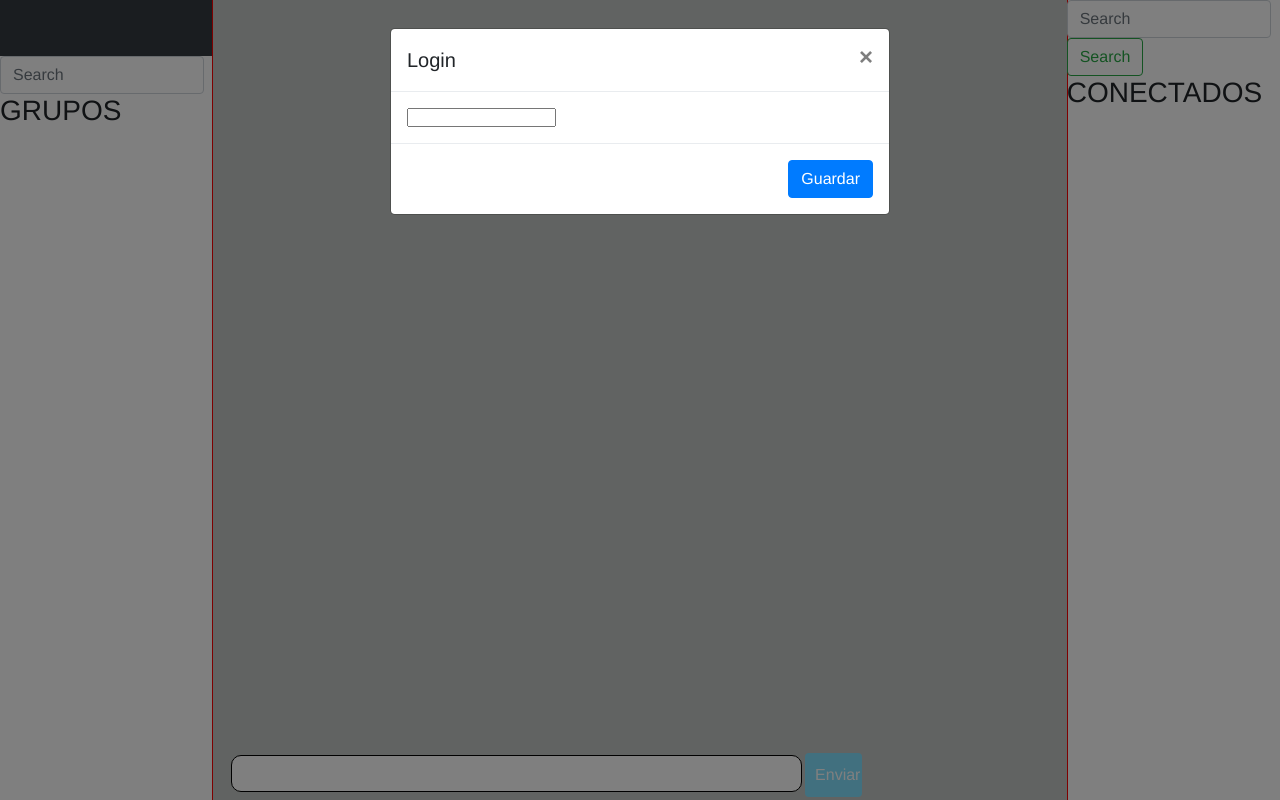
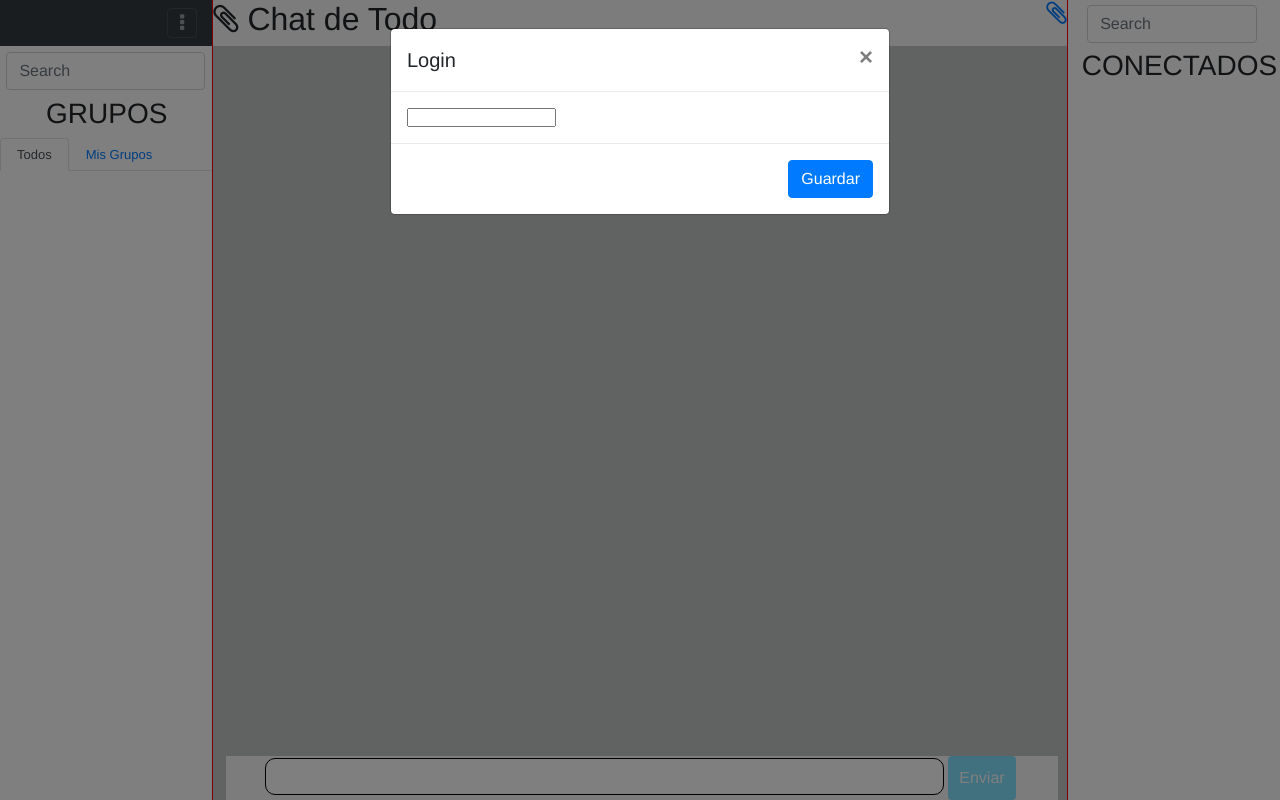
Before and after one commit to carolina-silvag/chat-heroku, a website: page index.html in a window 1280 px wide. Drawn offline with nearby package versions, Linux system fonts and the light colour scheme; no server answers.

Commit message:
chat funciona

```diff
--- a/assets/css/main.css
+++ b/assets/css/main.css
@@ -3,34 +3,32 @@
   padding: 0;
   box-sizing: border-box;
 }
-.row {
-  /*padding: 0 !important;*/
-  /*margin-left: 0 !important;*/
-}
-.navUser {
-  padding: 0 !important;
-}
-.fija {
-  position: fixed;
-}
-/*.pos-f-t {
-  position: fixed;
-}*/
 body {
   font: 13px Helvetica, Arial;
 }
+
+.user {
+  padding: 0 !important;
+}
+.searchGrupo input, .searchConnected input{
+  width: 100% !important;
+  margin: 3% 0 3% 3%;
+}
+
 .messages {
   height: 100vh;
   background-color: #c3c7c4;
   outline: 1px solid red;
+  padding: 0 !important;
 }
 
 .containerMsg {
-  background-color: #c3c7c4;
-  padding: 3px;
+  margin: 0 1% 0 1%;
+  background-color: #f8f9fa;
+  padding: 0 3% 0 3%;
   position: fixed;
   bottom: 0;
-  width: 50%;
+  width: 65%;
 }
 .containerMsg input {
   border: 1px solid #000;
@@ -58,5 +56,20 @@ body {
 }
 
 .userConect {
-  padding-left: 0 !important;
+  margin: 0 !important;
+
 }
+
+.titular {
+  width: 100%;
+  background-color: #f8f9fa;
+  overflow: hidden;
+}
+.chat {
+  display: inline-block;
+  float: left;
+}
+.eventos li {
+  display:  inline-block;
+  float: right;
+}
--- a/index.html
+++ b/index.html
@@ -10,33 +10,61 @@
   <body>
     <section class="container-fluid">
       <div class="row">
-        <div class="col-md-2 navUser" >
-          <div class="fija">
+        <div class="col-md-2 user" >
           <div class="pos-f-t">
             <div class="collapse" id="navbarToggleExternalContent">
               <div class="bg-dark p-4">
-                  <h4 class="text-white">Collapsed content</h4>
-                  <span class="text-muted">Toggleable via the navbar brand.</span>
-                </div>
-                <div class="bg-dark p-4">
-                  <span class="text-muted">Toggleable via the navbar brand.</span>
+                <a class="dropdown-item" href="#">SALIR</a>
+                <div class="dropdown-divider"></div>
+                <a class="dropdown-item" href="#">Tus Grupos</a>
+                <a class="dropdown-item" href="#">Crear Grupo</a>
               </div>
             </div>
             <nav class="navbar navbar-dark bg-dark">
               <span id="user"></span>
               <button class="navbar-toggler rigth" type="button" data-toggle="collapse" data-target="#navbarToggleExternalContent" aria-controls="navbarToggleExternalContent" aria-expanded="false" aria-label="Toggle navigation">
-                  <span class="navbar-toggler-icon"></span>
+                <span class="fa fa-ellipsis-v"></span>
               </button>
             </nav>
           </div>
-            <form class="form-inline">
+          <form class="form-inline searchGrupo">
             <input class="form-control mr-sm-2" type="search" placeholder="Search" aria-label="Search">
-              <button class="btn btn-outline-success my-2 my-sm-0" type="submit">Search</button>
           </form>
-            <h3>GRUPOS</h3>
+          <h3 class="text-center">GRUPOS</h3>
+          <div class="row">
+            <div class="col-lg-12 col-md-12 col-sm-12 col-xs-12">
+              <ul class="nav nav-tabs" id="myTab" role="tablist">
+                <li class="nav-item">
+                  <a class="nav-link active" id="home-tab" data-toggle="tab" href="#home" role="tab" aria-controls="home" aria-selected="true">Todos</a>
+                </li>
+                <li class="nav-item">
+                  <a class="nav-link" id="profile-tab" data-toggle="tab" href="#profile" role="tab" aria-controls="profile" aria-selected="false">Mis Grupos</a>
+                </li>
+              </ul>
+              <div class="tab-content" id="myTabContent">
+                <div class="tab-pane fade show active" id="home" role="tabpanel" aria-labelledby="home-tab">
+                  <table class="table">
+                    <tbody id="listGupo">
+                    </tbody>
+                  </table>
+                </div>
+                <div class="tab-pane fade" id="profile" role="tabpanel" aria-labelledby="profile-tab">
+                  <table class="table">
+                    <tbody id="listGupo">
+                    </tbody>
+                  </table>
+                </div>
+              </div>
+            </div>
           </div>
         </div>
         <div class="col-md-8 messages">
+          <div class="titular">
+            <h2 class="chat"><i class="fa fa-paperclip"></i> Chat de Todo</h2>
+            <ul class="eventos">
+              <li><a href="#"><i class="fa fa-paperclip fa-2x"></i></a></li>
+            </ul>
+          </div>
           <div class="row">
             <div class="col-lg-12 col-md-12 col-sm-12 col-xs-12">
               <table class="table">
@@ -52,12 +80,12 @@
         <div class="col-md-2 userConect">
           <div class="row">
             <div class="col-lg-12 col-md-12 col-sm-12 col-xs-12">
-              <div class="fija">
-                <form class="form-inline">
+              <div class="fija navConect">
+                <form class="form-inline searchConnected">
                   <input class="form-control mr-sm-2" type="search" placeholder="Search" aria-label="Search">
-                  <button class="btn btn-outline-success my-2 my-sm-0" type="submit">Search</button>
+                  <!-- <button class="btn btn-outline-success my-2 my-sm-0" type="submit">Search</button> -->
                 </form>
-                <h3>CONECTADOS</h3>
+                <h3 class="text-center">CONECTADOS</h3>
               </div>
               <table class="table">
                 <tbody id="listUser">
```
Lines whose indentation alone changed are shown as unchanged.
